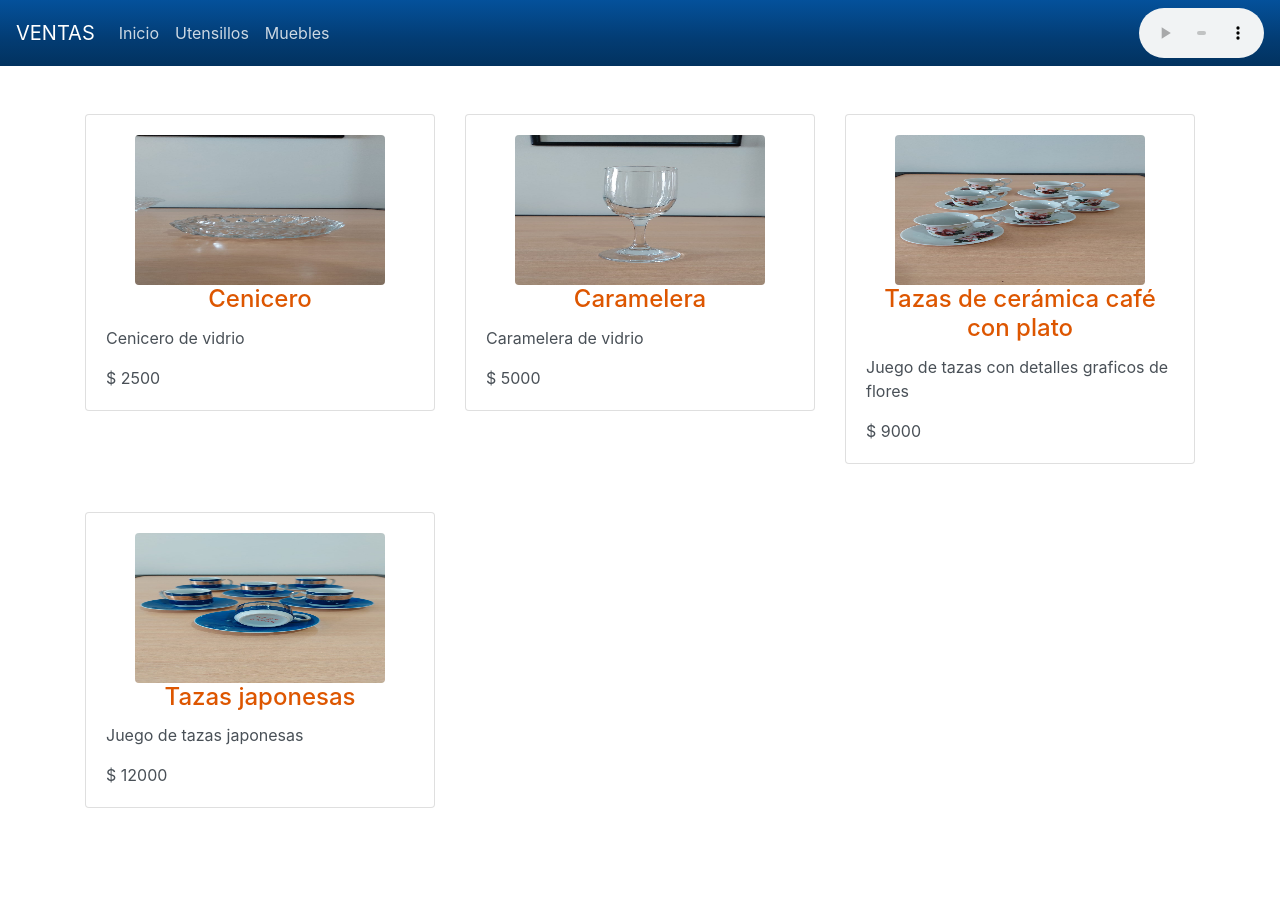
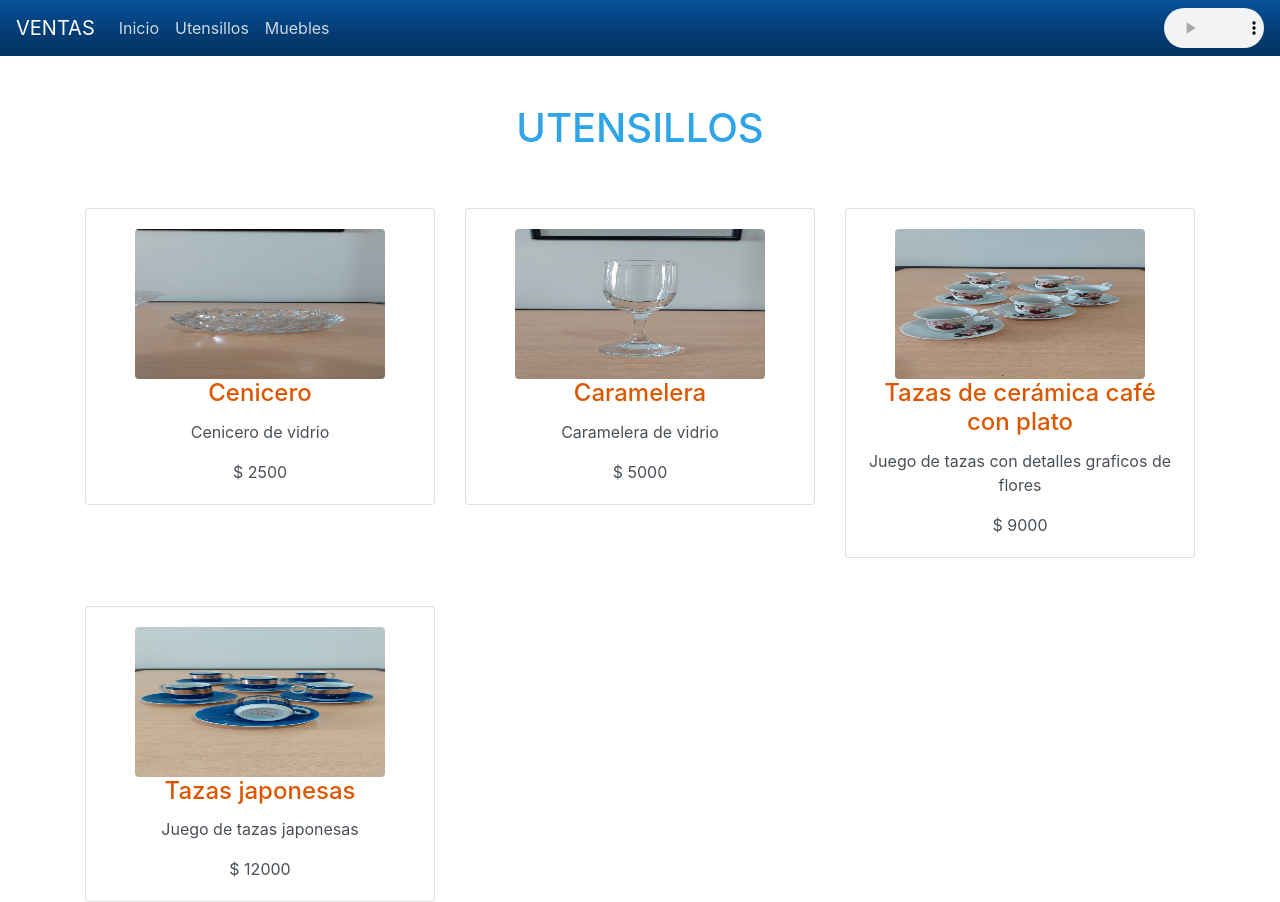
Before and after one commit to maty2491/ventas, a React (Vite) app: page /utensillos in a window 1280 px wide. Before the commit the page ends 808 px from the top, so only its background shows below. Built offline with nearby package versions, Linux system fonts and the light colour scheme.

Commit message:
tercera subida

```diff
--- a/src/App.jsx
+++ b/src/App.jsx
@@ -9,7 +9,6 @@ function App() {
     <>
     <Menu />
        <Routes>
-
         <Route path="/" element={<Inicio />} />
         <Route path="/utensillos" element={<Utensillos />} />
         <Route path="/muebles" element={<Muebles />} />
--- a/src/components/AudioPlayer.jsx
+++ b/src/components/AudioPlayer.jsx
@@ -7,8 +7,7 @@ function AudioPlayer() {
       url="/audio/audio.mp3"
       autoPlay
       controls
-      width="10%"
-      height="50px"
+      height="40px"
     />
   );
 }
--- a/src/components/Menu.jsx
+++ b/src/components/Menu.jsx
@@ -1,29 +1,38 @@
-import React from 'react'
-import { Link } from 'react-router-dom'
+import React, { useState } from 'react';
+import { Link } from 'react-router-dom';
 import AudioPlayer from '../components/AudioPlayer';
+
 const Menu = () => {
+    const [isOpen, setIsOpen] = useState(false);
+
+    const handleLinkClick = () => {
+        setIsOpen(false); // Cierra el menú cuando se hace clic en un enlace del menú
+    };
+
     return (
         <>
-            <nav className="navbar navbar-expand-lg navbar-dark bg-dark">
+            <nav className="navbar navbar-expand-lg navbar-dark bg-dark ">
                 <Link className="navbar-brand" to="/">VENTAS</Link>
-                <button className="navbar-toggler" type="button" data-toggle="collapse" data-target="#navbarColor02" aria-controls="navbarColor02" aria-expanded="false" aria-label="Toggle navigation">
+                <button className="navbar-toggler" type="button" onClick={() => setIsOpen(!isOpen)} aria-label="Toggle navigation">
                     <span className="navbar-toggler-icon"></span>
                 </button>
 
-                <div className="collapse navbar-collapse text-center" id="navbarColor02">
-                    <ul className="navbar-nav mr-auto">
+                <div className={`collapse  navbar-collapse ${isOpen ? 'show' : ''}`} id="navbarColor02">
+                    <ul className="navbar-nav text-center mr-auto">
                         <li className="nav-item">
-                            <Link className="nav-link" to="/">Inicio</Link>
+                            <Link className="nav-link" to="/" onClick={handleLinkClick}>Inicio</Link>
                         </li>
                         <li className="nav-item">
-                            <Link className="nav-link" to="/utensillos">Utensillos</Link>
+                            <Link className="nav-link" to="/utensillos" onClick={handleLinkClick}>Utensillos</Link>
                         </li>
                         <li className="nav-item">
-                            <Link className="nav-link" to="/muebles">Muebles</Link>
+                            <Link className="nav-link" to="/muebles" onClick={handleLinkClick}>Muebles</Link>
                         </li>
                     </ul>
+                    <div className="audio-player-container">
+                        <AudioPlayer />
+                    </div>
                 </div>
-                <AudioPlayer/>
             </nav>
         </>
     );
--- a/src/components/Utensillos.jsx
+++ b/src/components/Utensillos.jsx
@@ -9,15 +9,16 @@ const Utensillos = () => {
     return (
         <>
             <div className='container'>
+                    <h1 className='text-center mt-5'>UTENSILLOS</h1>
                 <div className='row'>
                 {products.utensillos.map(product => (
-                    <div className='col-lg-4' key={product.id}>
+                    <div className='col-lg-4 col-md-4 col-sm-6' key={product.id}>
                         <div className="card mt-5">
                             <div className="card-body">
                                 <img src={`/assets/${product.imagen}`} className='img-fluid rounded mx-auto d-block img-mediana'  alt="" />
                                 <h4 className="card-title text-warning text-center">{product.nombre}</h4>
-                                <p className="card-text">{product.descripcion}</p>
-                                <p className='card-text'>$ {product.precio}</p>
+                                <p className="card-text text-center">{product.descripcion}</p>
+                                <p className='card-text text-center'>$ {product.precio}</p>
                             </div>
                         </div>
                     </div>
--- a/src/styles/estilos.css
+++ b/src/styles/estilos.css
@@ -2,3 +2,20 @@
     width: 250px;
     height: 150px;
   }
+  .navbar {
+    display: flex;
+    justify-content: center; /* Centrado horizontal */
+}
+
+/* Estilos para el menú desplegable */
+.collapse {
+    justify-content: center; /* Centrado horizontal */
+}
+
+/* Estilos para el contenedor del reproductor de audio */
+.audio-player-container {
+    display: flex;
+    align-items: center;
+    justify-content: center;
+    width: 100px; /* Centrado horizontal */
+}
```
